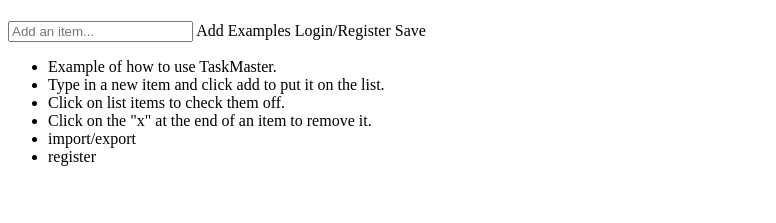
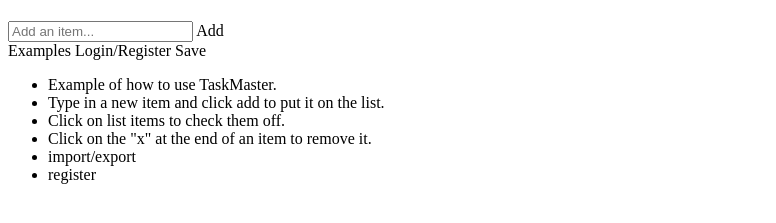
Before and after one commit to Kskulski/kskulski-new-landing-page, a plain HTML site: page TaskMaster.html in a window 1280 px wide. Shown: the part 59-282 px from the top of the page, without its empty margins (0-776 px from the left). Drawn offline with Linux system fonts and the light colour scheme.

Commit message:
setting up TaskMaster html

```diff
--- a/TaskMaster.html
+++ b/TaskMaster.html
@@ -9,7 +9,7 @@
     <div id="titleDiv" class="header">
         <h1 style="text-align: center;">TaskMaster</h1>
         <input type="text" id="newInput" placeholder="Add an item...">
-        <span onclick="addItem()" class="button">Add</span>
+        <span onclick="addItem()" class="button">Add</span><br>
         <span onclick="importList()" class="button">Examples</span>
         <span onclick="login()" class="button">Login/Register</span>
         <span onclick="save()" class="button">Save</span>
```
